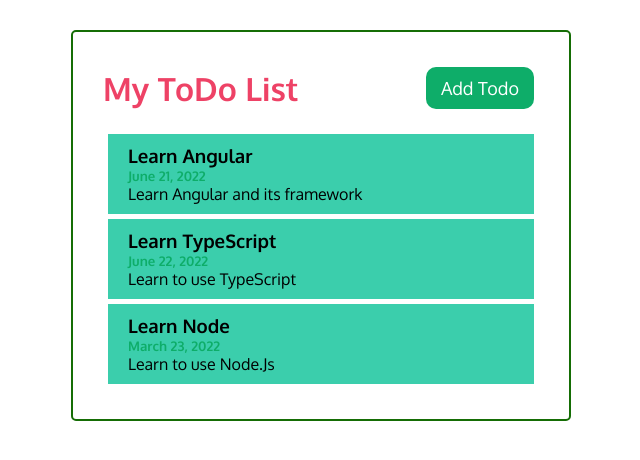
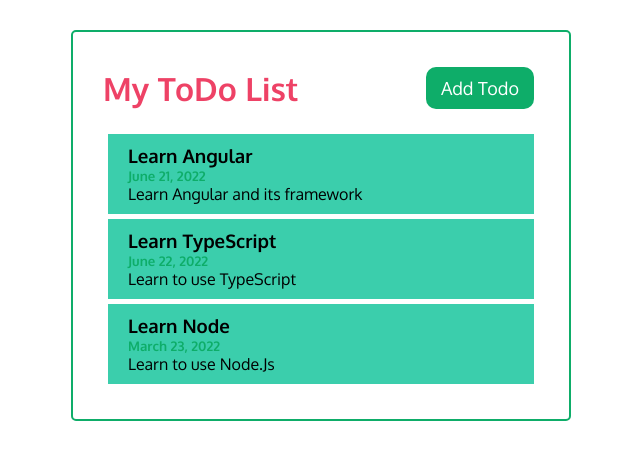
Before and after one commit to CragarDev/todo-list, an Angular app: page / in a window 1280 px wide. Shown: the top 460 px of the page, without its empty margins (319-959 px from the left). Built offline with nearby package versions, Linux system fonts and the light colour scheme.

Commit message:
changed border color on header

```diff
--- a/src/styles.css
+++ b/src/styles.css
@@ -16,7 +16,7 @@
   margin: 30px auto;
   overflow: auto;
   min-height: 300px;
-  border: 2px solid rgb(21, 109, 5);
+  border: 2px solid #0ead69;
   padding: 30px;
   border-radius: 5px;
 }
```
